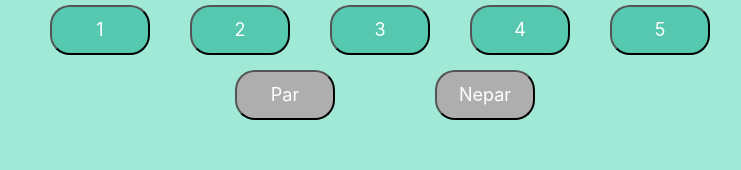
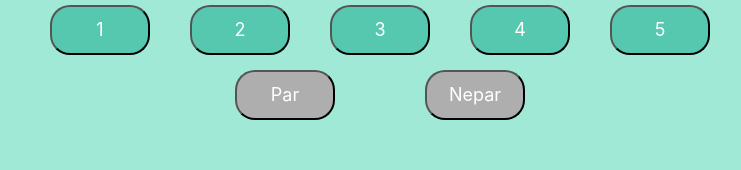
Before and after one commit to sdumencic/Par-nepar, a React (Create React App) app: page / in a window 1280 px wide. Shown: the part 428-598 px from the top of the page, without its empty margins (265-1006 px from the left). Built offline with nearby package versions, Linux system fonts and the light colour scheme.

Commit message:
third commit - css correction

```diff
--- a/src/index.css
+++ b/src/index.css
@@ -38,7 +38,7 @@ body {
   display: inline;
   text-align: center;
   margin-left: 200px;
-  margin-right: -100px;
+  margin-right: -110px;
   color: #fff;
   font-size: 18px;
   border-radius: 20px;
```
